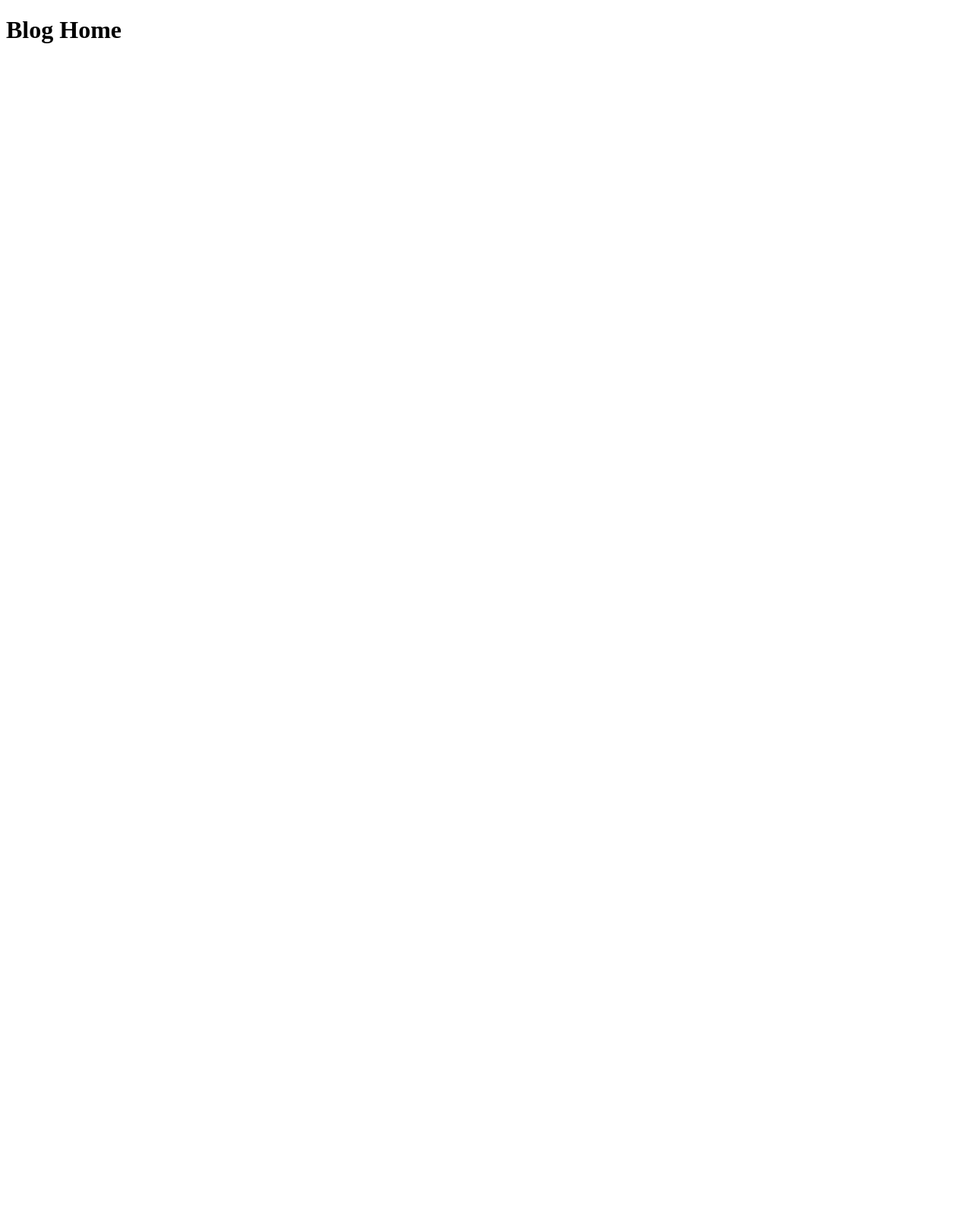
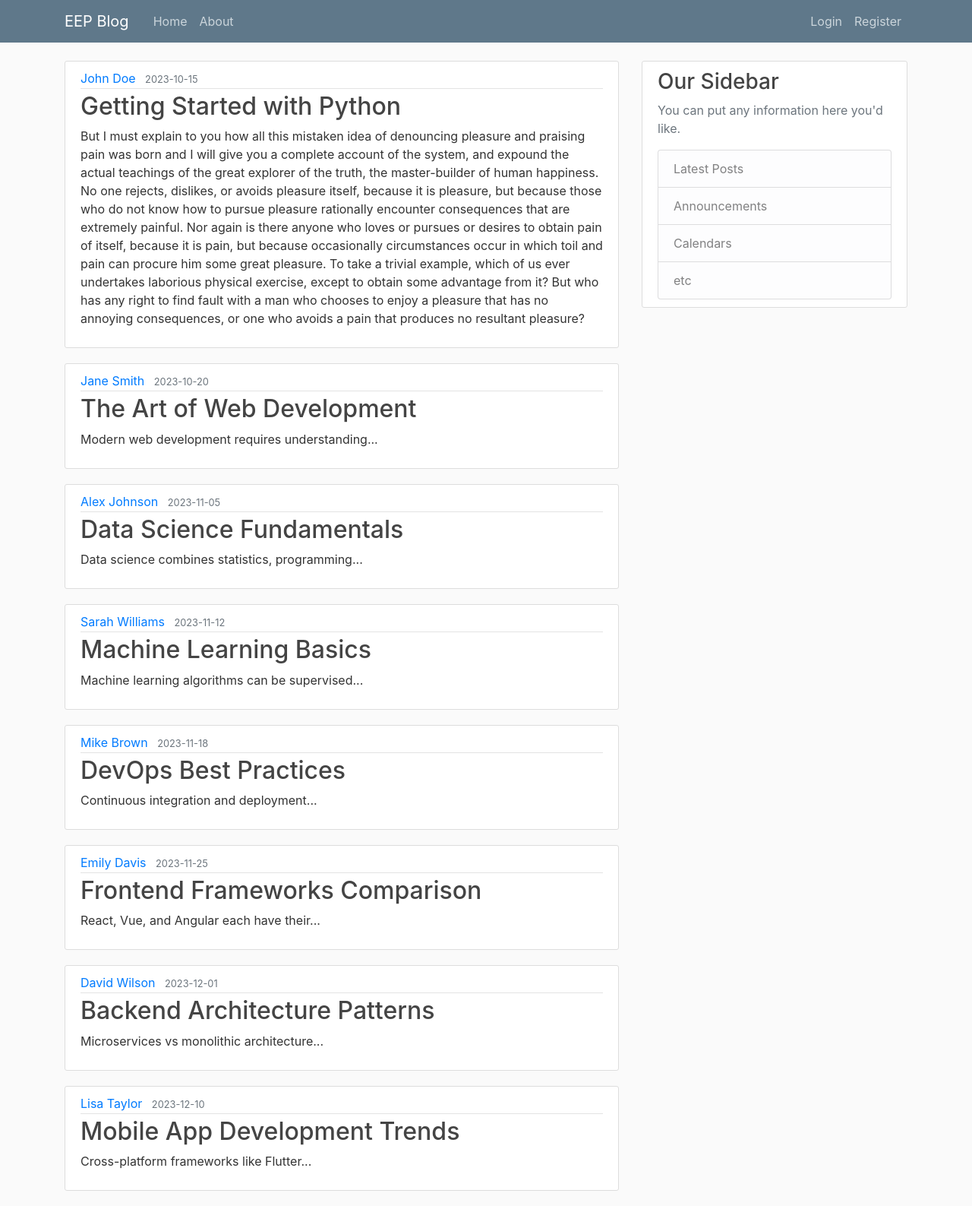
Before and after one commit to solomonferede1/EEP, a Django app: page / in a window 1280 px wide. Before the commit the page is almost empty. Shown: the whole page at 76% size. Before the commit the page ends 57 px from the top, so only its background shows below. Run offline with Django 3.2, Linux system fonts and the light colour scheme.

Commit message:
feat(templates): create base template and implement for home/about pages
- Add base template with common layout elements
- Create home page blog template
- Create about page template
- Establish template inheritance structure

```diff
--- /dev/null
+++ b/blog/static/blog/main.css
@@ -0,0 +1,89 @@
+body {
+  background: #fafafa;
+  color: #333333;
+  margin-top: 5rem;
+}
+
+h1,
+h2,
+h3,
+h4,
+h5,
+h6 {
+  color: #444444;
+}
+
+ul {
+  margin: 0;
+}
+
+.bg-steel {
+  background-color: #5f788a;
+}
+
+.site-header .navbar-nav .nav-link {
+  color: #cbd5db;
+}
+
+.site-header .navbar-nav .nav-link:hover {
+  color: #ffffff;
+}
+
+.site-header .navbar-nav .nav-link.active {
+  font-weight: 500;
+}
+
+.content-section {
+  background: #ffffff;
+  padding: 10px 20px;
+  border: 1px solid #dddddd;
+  border-radius: 3px;
+  margin-bottom: 20px;
+}
+
+.article-title {
+  color: #444444;
+}
+
+a.article-title:hover {
+  color: #428bca;
+  text-decoration: none;
+}
+
+.article-content {
+  white-space: pre-line;
+}
+
+.article-img {
+  height: 65px;
+  width: 65px;
+  margin-right: 16px;
+}
+
+.article-metadata {
+  padding-bottom: 1px;
+  margin-bottom: 4px;
+  border-bottom: 1px solid #e3e3e3;
+}
+
+.article-metadata a:hover {
+  color: #333;
+  text-decoration: none;
+}
+
+.article-svg {
+  width: 25px;
+  height: 25px;
+  vertical-align: middle;
+}
+
+.account-img {
+  height: 125px;
+  width: 125px;
+  margin-right: 20px;
+  margin-bottom: 16px;
+}
+
+.account-heading {
+  font-size: 2.5rem;
+}
--- /dev/null
+++ b/blog/templates/blog/base.html
@@ -0,0 +1,93 @@
+{% load static %}
+<!DOCTYPE html>
+<html lang="en">
+  <head>
+    <meta charset="UTF-8" />
+    <meta name="viewport" content="width=device-width, initial-scale=1.0" />
+
+    <link
+      rel="stylesheet"
+      href="https://cdn.jsdelivr.net/npm/bootstrap@4.1.3/dist/css/bootstrap.min.css"
+      integrity="sha384-MCw98/SFnGE8fJT3GXwEOngsV7Zt27NXFoaoApmYm81iuXoPkFOJwJ8ERdknLPMO"
+      crossorigin="anonymous"
+    />
+
+    <link rel="stylesheet" href="{% static 'blog/main.css' %}" />
+
+    {% if title %}
+    <title>EEP Blog - {{ title }}</title>
+    {% else %}
+    <title>EEP Blog</title>
+    {% endif %}
+  </head>
+  <body>
+    <header class="site-header">
+      <nav class="navbar navbar-expand-md navbar-dark bg-steel fixed-top">
+        <div class="container">
+          <a class="navbar-brand mr-4" href="{% url 'home' %}">EEP Blog</a>
+          <button
+            class="navbar-toggler"
+            type="button"
+            data-toggle="collapse"
+            data-target="#navbarToggle"
+            aria-controls="navbarToggle"
+            aria-expanded="false"
+            aria-label="Toggle navigation"
+          >
+            <span class="navbar-toggler-icon"></span>
+          </button>
+          <div class="collapse navbar-collapse" id="navbarToggle">
+            <div class="navbar-nav mr-auto">
+              <a class="nav-item nav-link" href="{% url 'home' %}">Home</a>
+              <a class="nav-item nav-link" href="{% url 'about' %}">About</a>
+            </div>
+            <!-- Navbar Right Side -->
+            <div class="navbar-nav">
+              <a class="nav-item nav-link" href="#">Login</a>
+              <a class="nav-item nav-link" href="#">Register</a>
+            </div>
+          </div>
+        </div>
+      </nav>
+    </header>
+
+    <main role="main" class="container">
+      <div class="row">
+        <div class="col-md-8">{% block content %}{% endblock %}</div>
+        <div class="col-md-4">
+          <div class="content-section">
+            <h3>Our Sidebar</h3>
+            <p class="text-muted">
+              You can put any information here you'd like.
+            </p>
+            <ul class="list-group">
+              <li class="list-group-item list-group-item-light">
+                Latest Posts
+              </li>
+              <li class="list-group-item list-group-item-light">
+                Announcements
+              </li>
+              <li class="list-group-item list-group-item-light">Calendars</li>
+              <li class="list-group-item list-group-item-light">etc</li>
+            </ul>
+          </div>
+        </div>
+      </div>
+    </main>
+    <script
+      src="https://code.jquery.com/jquery-3.3.1.slim.min.js"
+      integrity="sha384-q8i/X+965DzO0rT7abK41JStQIAqVgRVzpbzo5smXKp4YfRvH+8abtTE1Pi6jizo"
+      crossorigin="anonymous"
+    ></script>
+    <script
+      src="https://cdn.jsdelivr.net/npm/popper.js@1.14.3/dist/umd/popper.min.js"
+      integrity="sha384-ZMP7rVo3mIykV+2+9J3UJ46jBk0WLaUAdn689aCwoqbBJiSnjAK/l8WvCWPIPm49"
+      crossorigin="anonymous"
+    ></script>
+    <script
+      src="https://cdn.jsdelivr.net/npm/bootstrap@4.1.3/dist/js/bootstrap.min.js"
+      integrity="sha384-ChfqqxuZUCnJSK3+MXmPNIyE6ZbWh2IMqE241rYiqJxyMiZ6OW/JmZQ5stwEULTy"
+      crossorigin="anonymous"
+    ></script>
+  </body>
+</html>
--- a/blog/templates/blog/home.html
+++ b/blog/templates/blog/home.html
@@ -1,11 +1,12 @@
-<!DOCTYPE html>
-<html lang="en">
-  <head>
-    <meta charset="UTF-8" />
-    <meta name="viewport" content="width=device-width, initial-scale=1.0" />
-    <title>Blog</title>
-  </head>
-  <body>
-    <h1>Blog Home</h1>
-  </body>
-</html>
+{% extends 'blog/base.html' %} {% block content %} {% for post in posts %}
+<article class="media content-section">
+  <div class="media-body">
+    <div class="article-metadata">
+      <a class="mr-2" href="#">{{ post.author }}</a>
+      <small class="text-muted">{{ post.date_posted }}</small>
+    </div>
+    <h2><a class="article-title" href="#">{{ post.title }}</a></h2>
+    <p class="article-content">{{ post.content }}</p>
+  </div>
+</article>
+{% endfor%} {% endblock content %}
--- a/blog/views.py
+++ b/blog/views.py
@@ -1,8 +1,64 @@
 from django.shortcuts import render
 from django.http import HttpResponse
 
+
+posts = [
+    {
+        "author": "John Doe",
+        "title": "Getting Started with Python",
+        "content": '''But I must explain to you how all this mistaken idea of denouncing pleasure and praising pain was born and I will give you a complete account of the system, and expound the actual teachings of the great explorer of the truth, the master-builder of human happiness. No one rejects, dislikes, or avoids pleasure itself, because it is pleasure, but because those who do not know how to pursue pleasure rationally encounter consequences that are extremely painful. Nor again is there anyone who loves or pursues or desires to obtain pain of itself, because it is pain, but because occasionally circumstances occur in which toil and pain can procure him some great pleasure. To take a trivial example, which of us ever undertakes laborious physical exercise, except to obtain some advantage from it? But who has any right to find fault with a man who chooses to enjoy a pleasure that has no annoying consequences, or one who avoids a pain that produces no resultant pleasure?''',
+        "date_posted": "2023-10-15"
+    },
+    {
+        "author": "Jane Smith",
+        "title": "The Art of Web Development",
+        "content": "Modern web development requires understanding...",
+        "date_posted": "2023-10-20"
+    },
+    {
+        "author": "Alex Johnson",
+        "title": "Data Science Fundamentals",
+        "content": "Data science combines statistics, programming...",
+        "date_posted": "2023-11-05"
+    },
+    {
+        "author": "Sarah Williams",
+        "title": "Machine Learning Basics",
+        "content": "Machine learning algorithms can be supervised...",
+        "date_posted": "2023-11-12"
+    },
+    {
+        "author": "Mike Brown",
+        "title": "DevOps Best Practices",
+        "content": "Continuous integration and deployment...",
+        "date_posted": "2023-11-18"
+    },
+    {
+        "author": "Emily Davis",
+        "title": "Frontend Frameworks Comparison",
+        "content": "React, Vue, and Angular each have their...",
+        "date_posted": "2023-11-25"
+    },
+    {
+        "author": "David Wilson",
+        "title": "Backend Architecture Patterns",
+        "content": "Microservices vs monolithic architecture...",
+        "date_posted": "2023-12-01"
+    },
+    {
+        "author": "Lisa Taylor",
+        "title": "Mobile App Development Trends",
+        "content": "Cross-platform frameworks like Flutter...",
+        "date_posted": "2023-12-10"
+    }
+]
+
+
 def home(request):
-    return render(request, 'blog/home.html')
+    context = {
+        'posts': posts
+    }
+    return render(request, 'blog/home.html', context)
 
 def about(request):
-    return render(request, 'blog/about.html')
+    return render(request, 'blog/about.html', {'title': 'about'})
```
Also changed, not shown: blog/templates/blog/about.html (+3 -11 lines).
